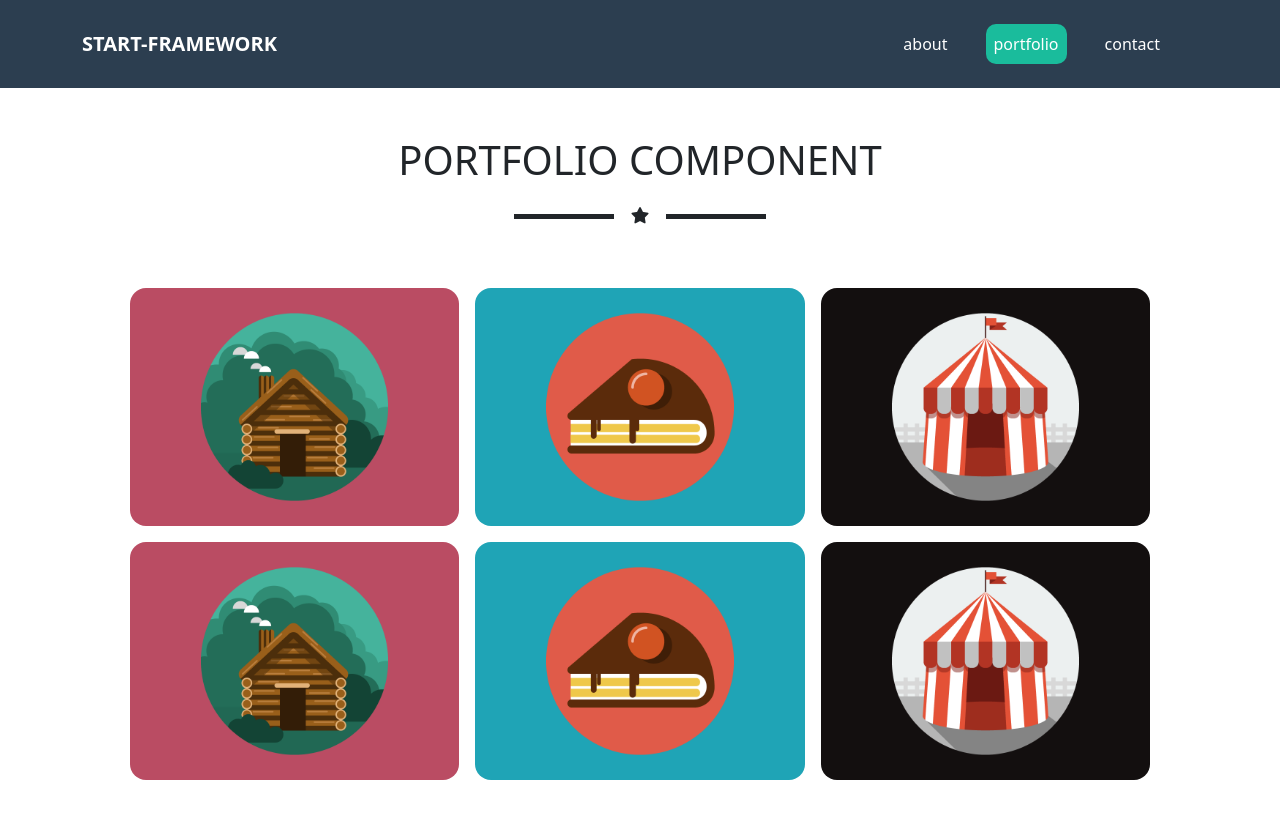
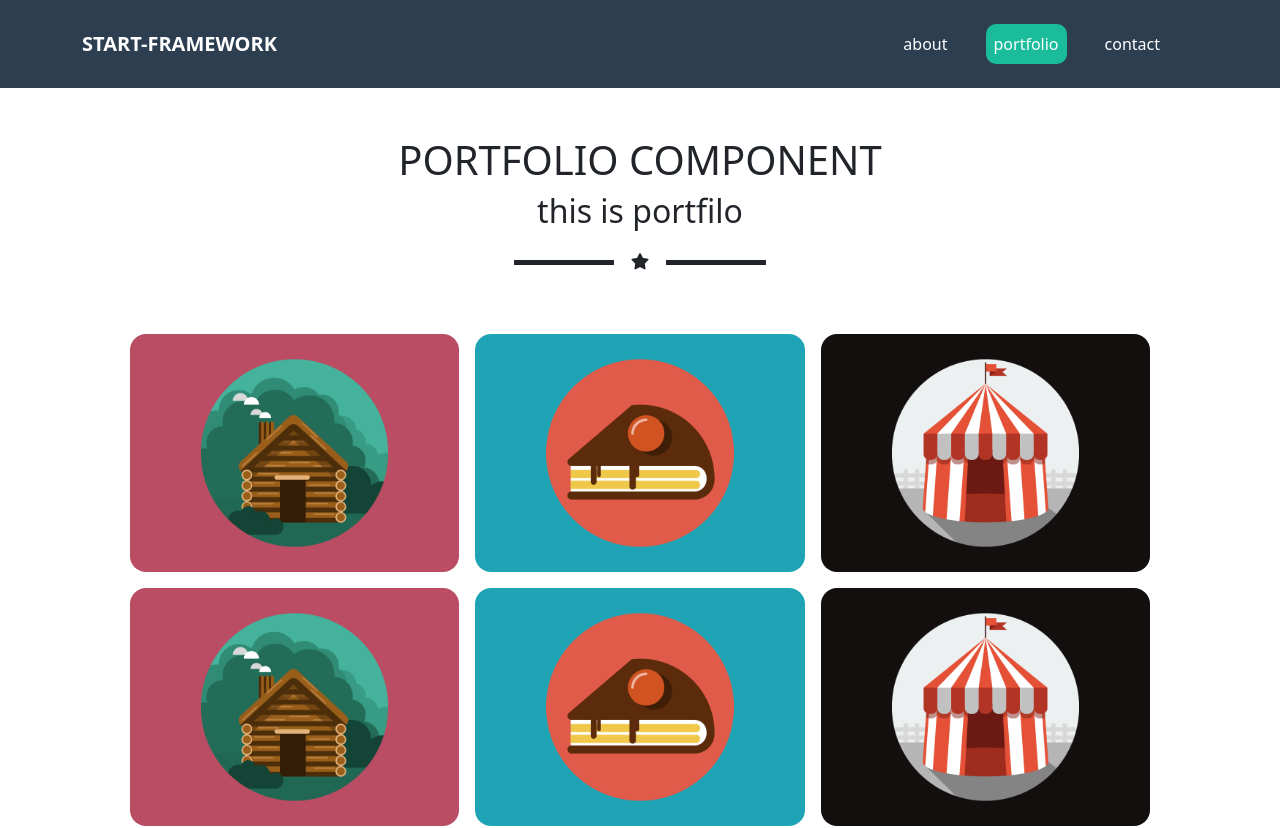
Before and after one commit to Mahmoudsallam342/React-BS-Ass, a React (Vite) app: page /portfolio in a window 1280 px wide. Shown: the top 828 px of the page. Built offline with nearby package versions, Linux system fonts and the light colour scheme.

Commit message:
Add title

```diff
--- a/src/Portfolio/Portfolio.jsx
+++ b/src/Portfolio/Portfolio.jsx
@@ -10,6 +10,7 @@ function Portfolio() {
     <>
       <div className="portfollioSection text-center ">
         <h1 className="pt-5 text-uppercase">portfolio component</h1>
+        <h2> this is portfilo</h2>
         <DarkStar />
         <div className="container position-relative">
           <div className="row g-3 p-5">
```
